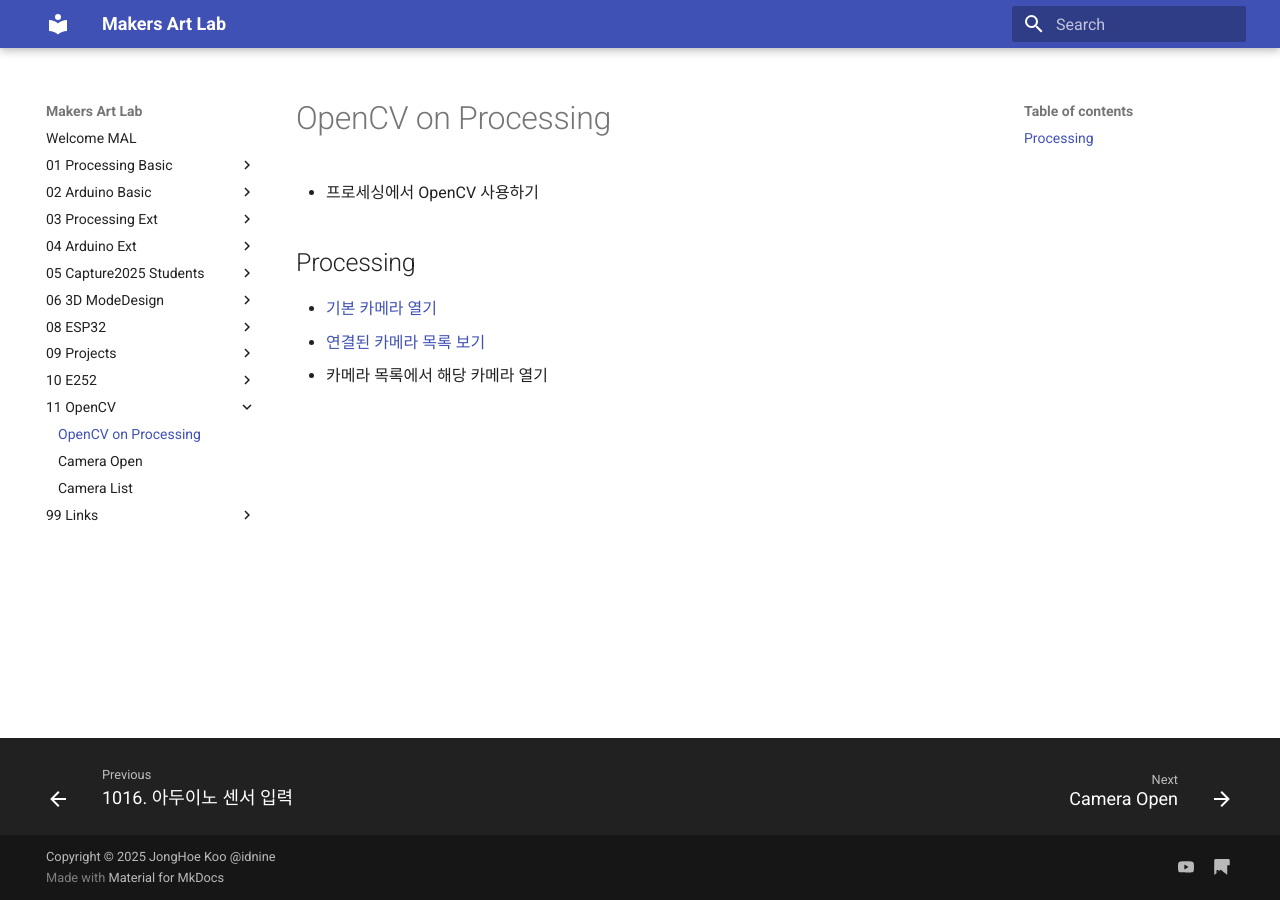
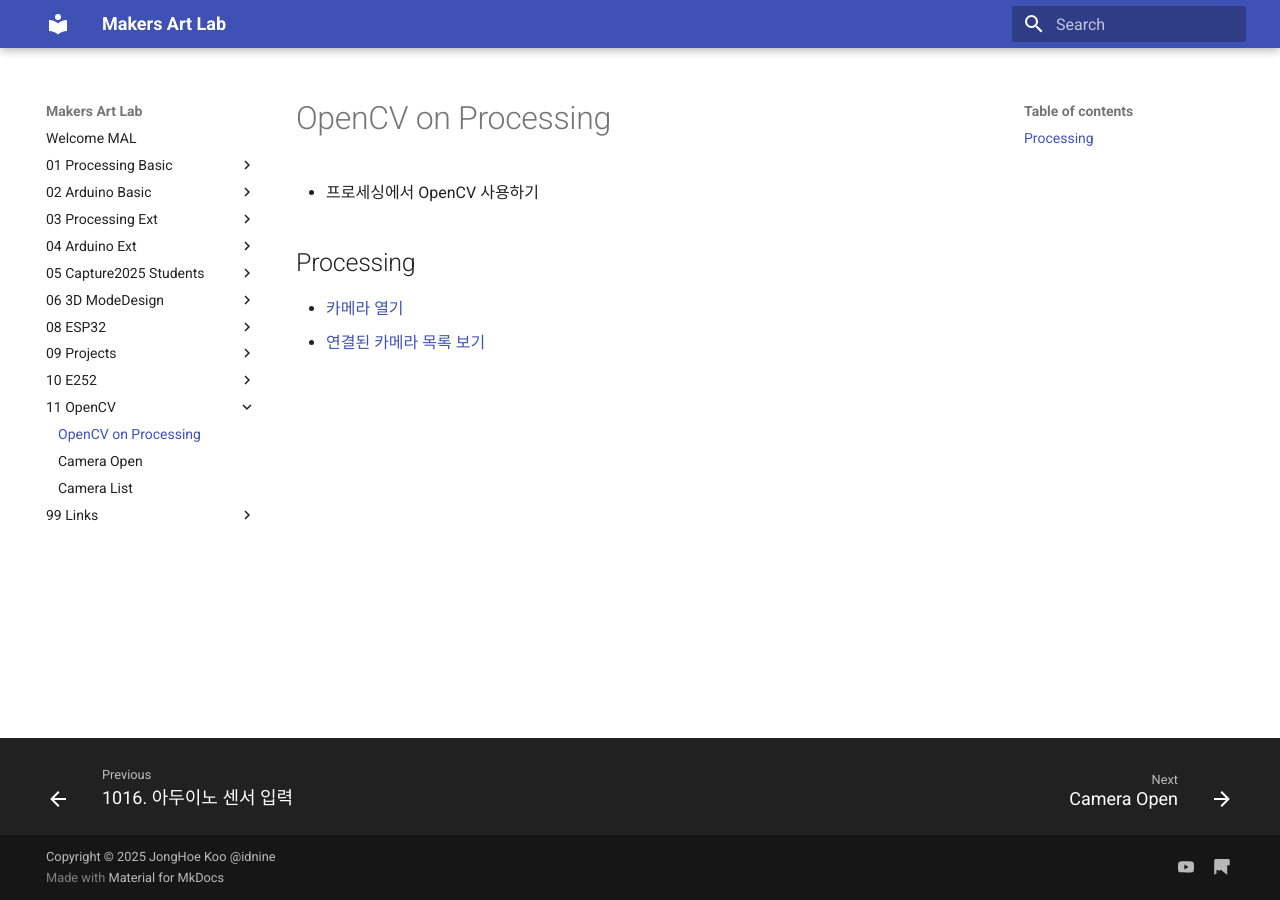
Before and after one commit to jonghoe9/makers-art-lab, an MkDocs documentation site: the page built from docs/11_OpenCV/README.md, in a window 1280 px wide. Built offline with MkDocs 1.6.1 and Material for MkDocs 9.7.7, drawn with Linux system fonts in a browser that asks for light colours.

```diff
--- a/docs/11_OpenCV/README.md
+++ b/docs/11_OpenCV/README.md
@@ -2,6 +2,5 @@
 - 프로세싱에서 OpenCV 사용하기
 
 ## Processing
-- [기본 카메라 열기](01_CamOpen.md)
+- [카메라 열기](01_CamOpen.md)
 - [연결된 카메라 목록 보기](02_CamList.md)
-- 카메라 목록에서 해당 카메라 열기
```
Also changed, not shown: docs/11_OpenCV/01_CamOpen.md (+1 -0 lines).
